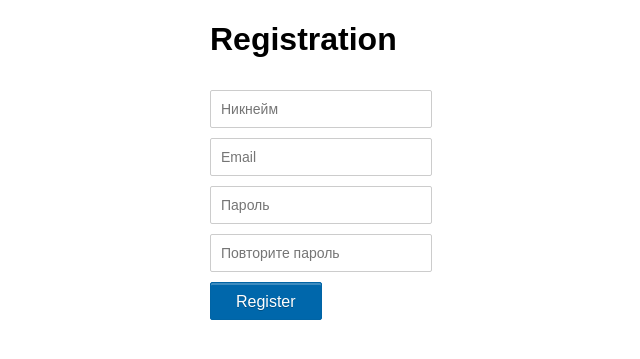
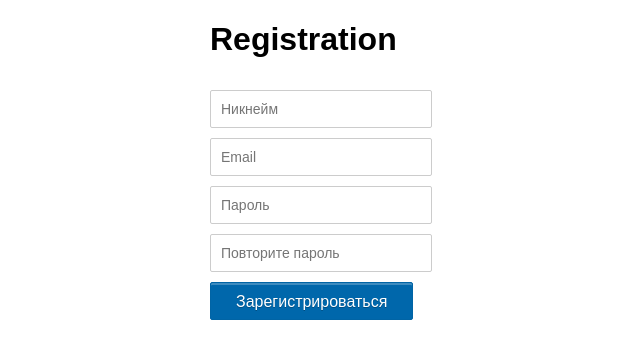
Before and after one commit to beplop/SimpleSite, a PHP site: page /registration.php in a window 1280 px wide. Shown: the top 359 px of the page, without its empty margins (280-920 px from the left). Run offline with PHP 8.4, Linux system fonts and the light colour scheme.

Commit message:
Update registration.php

```diff
--- a/registration.php
+++ b/registration.php
@@ -32,8 +32,8 @@
                 <input type="text" name="username" placeholder="Никнейм" required     />
                 <input type="email" name="email" placeholder="Email" required />
                 <input type="password" name="password" placeholder="Пароль"     required     />
-                <input type="password" name="password" placeholder="Повторите пароль"     required     />
-                <input type="submit" name="submit" value="Register" />
+                <input type="password" name="password2" placeholder="Повторите пароль"     required     />
+                <input type="submit" name="submit" value="Зарегистрироваться" />
             </form>
         </div>
         <?php } ?>
```
